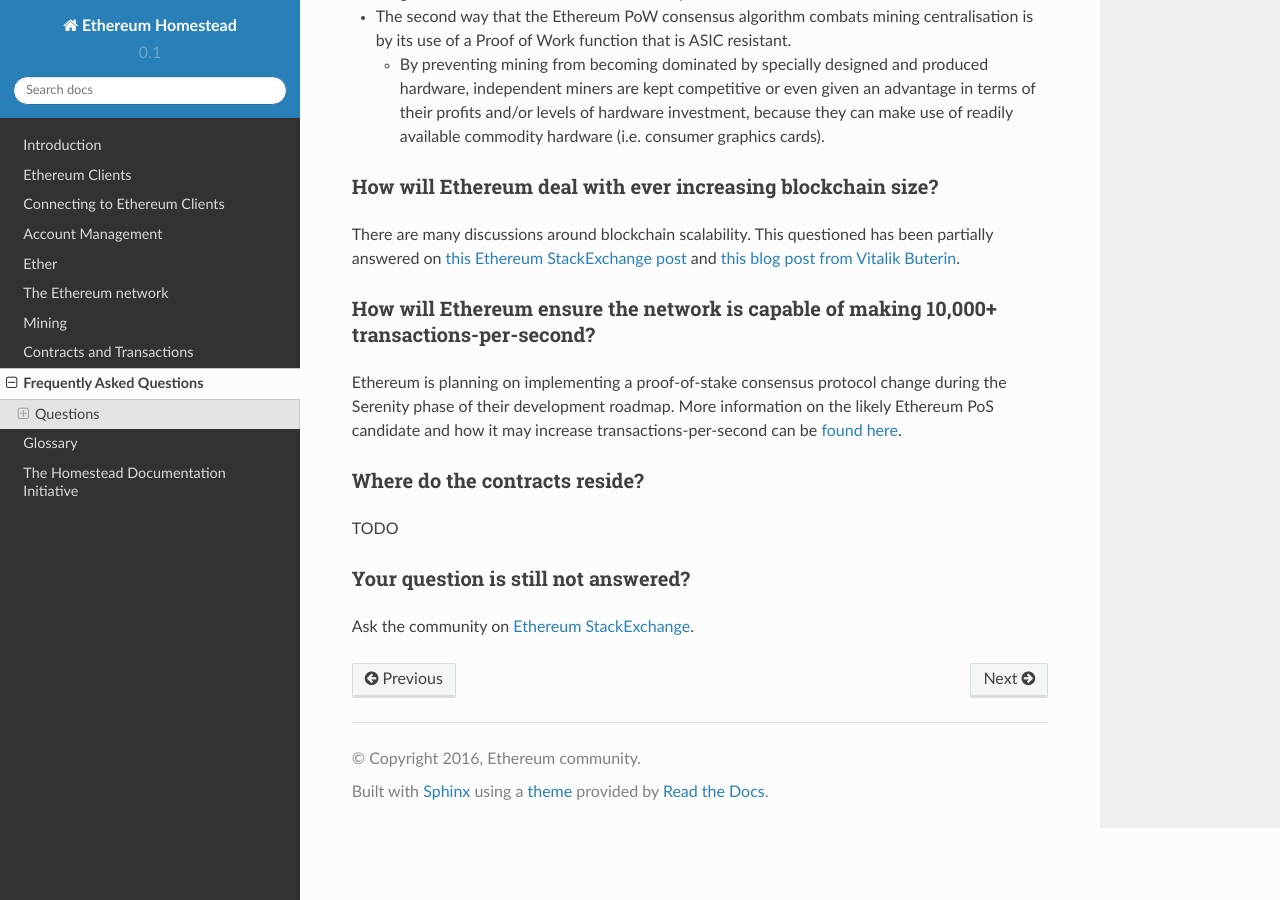
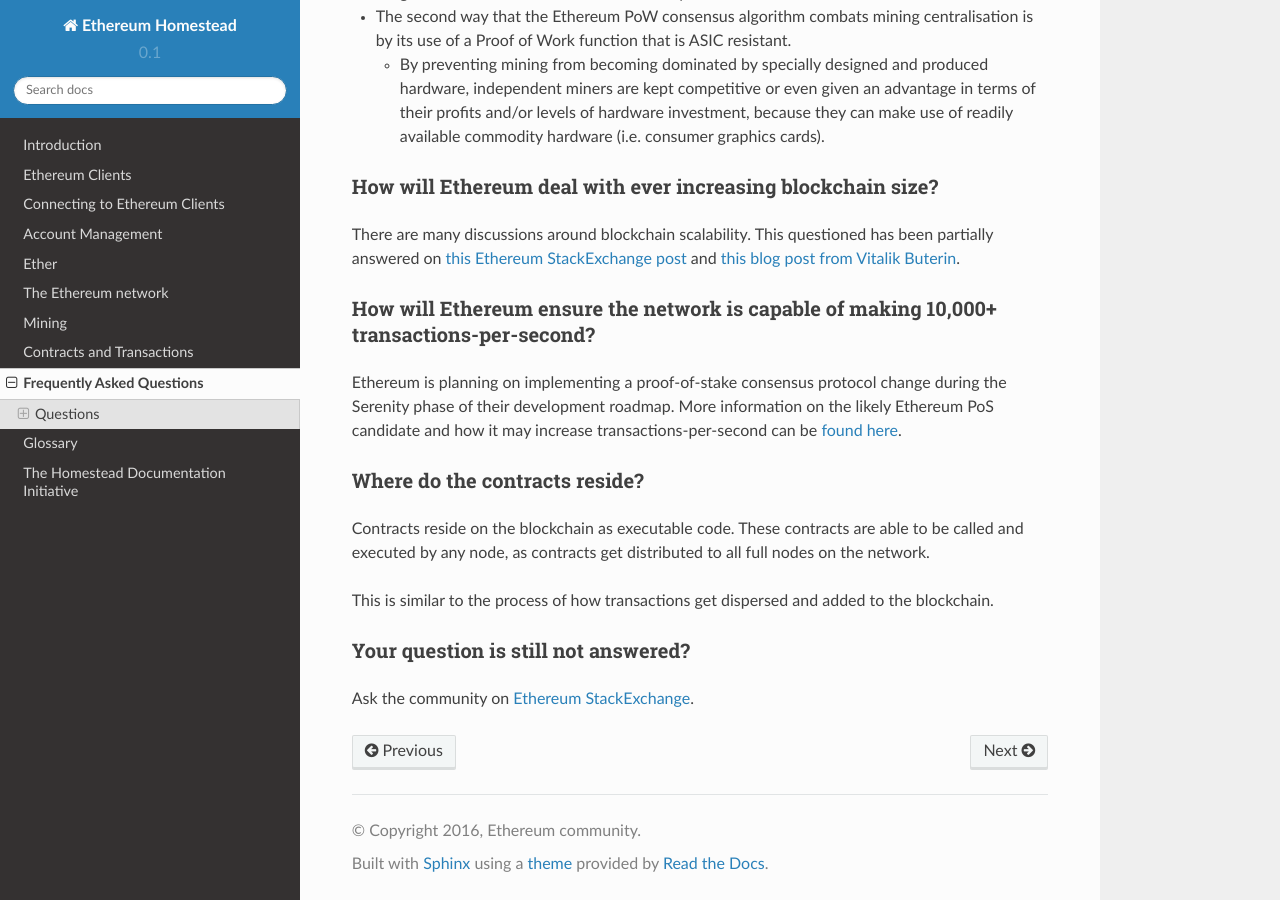
Before and after one commit to ethereum/homestead-guide, a Sphinx documentation site: the page built from source/frequently-asked-questions/frequently-asked-questions.rst, in a window 1280 px wide and 900 px high, scrolled down 3927 px. Built offline with Sphinx 7.4.7 and the Read the Docs theme 2.0.0, drawn with Linux system fonts in a browser that asks for light colours.

Commit message:
Answered Question 'Where do the contracts reside?'

```diff
--- a/source/frequently-asked-questions/frequently-asked-questions.rst
+++ b/source/frequently-asked-questions/frequently-asked-questions.rst
@@ -106,7 +106,9 @@
 
 Where do the contracts reside?
 ----------------------------------------------------------------------------------------------
-TODO
+Contracts reside on the blockchain as executable code. These contracts are able to be called and executed by any node, as contracts get distributed to all full nodes on the network.
+
+This is similar to the process of how transactions get dispersed and added to the blockchain.
 
 Your question is still not answered?
 ----------------------------------------------------------------------------------------------
```
